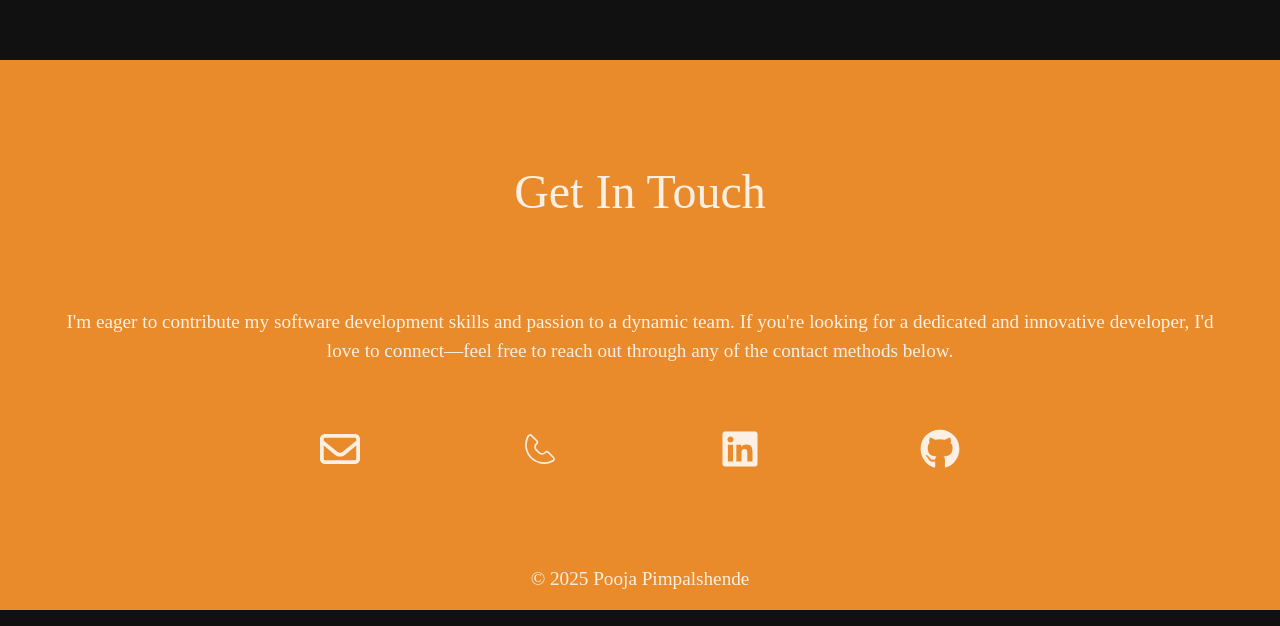
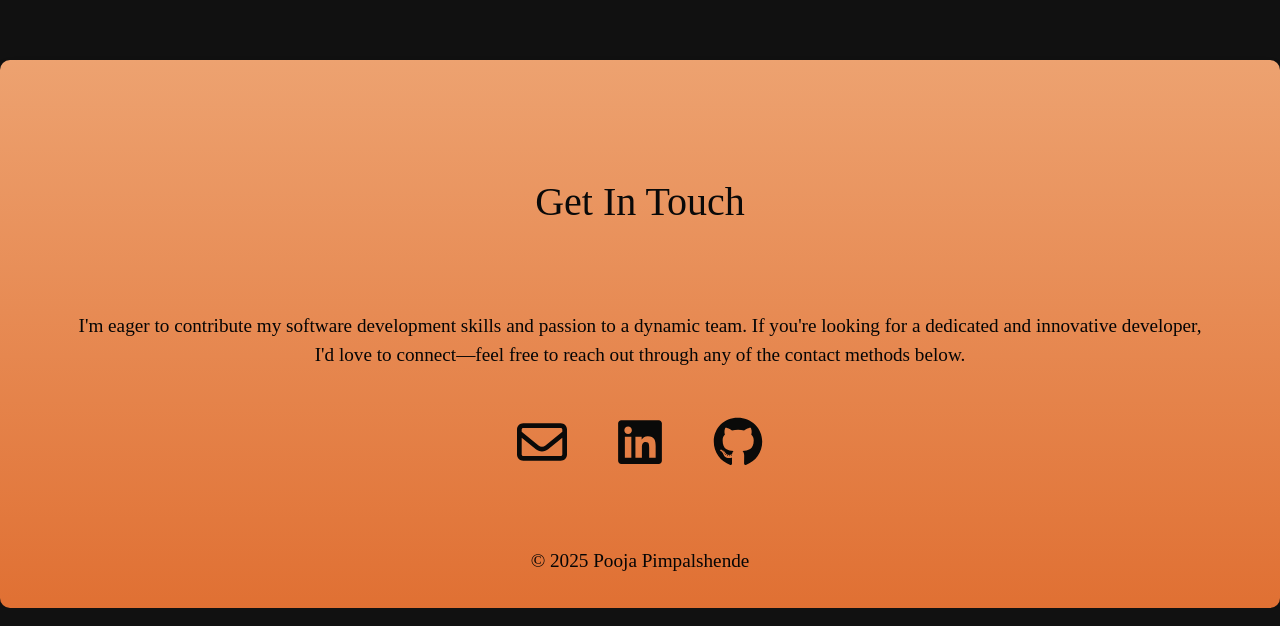
Before and after one commit to pooja-pimpalshende/portfolio, a React (Vite) app: page / in a window 1280 px wide. Shown: the part 3250-3876 px from the top of the page. Built offline with nearby package versions, Linux system fonts and the light colour scheme; a web font is replaced by a local one.

Commit message:
Update App, Contact, and Header components with improved navigation and styling

```diff
--- a/src/App.jsx
+++ b/src/App.jsx
@@ -1,40 +1,32 @@
 import "./App.css";
-import { Element } from "react-scroll";
+import { Element, scroller } from "react-scroll";
 import Home from "./components/Home";
 import About from "./components/About";
 import Experience from "./components/Experience";
 import Contact from "./components/Contact";
 import Header from "./components/Header/Header";
+import { useEffect, useState } from "react";
 
 function App() {
-  // const [active, setActive] = useState("home");
+  // eslint-disable-next-line no-unused-vars
+  const [active, setActive] = useState("home");
+
+  useEffect(() => {
+    scroller.scrollTo("home", {
+      duration: 800,
+      delay: 0,
+      smooth: "easeInOutQuart",
+      offset: -155,
+    });
+  }, []);
   return (
     <>
-      {/* <Header setActive={setActive} />
-      {active === "home" && (
-        <Element name="home">
-          <Home />
-        </Element>
-      )}
-      {active === "about" && (
-        <Element name="about">
-          <About />
-        </Element>
-      )}
-      {active === "experience" && (
-        <Element name="experience">
-          <Experience />
-        </Element>
-      )}
-      {active === "contact" && (
-        <Element name="contact">
-          <Contact />
-        </Element>
-      )} */}
-      <Header />
+      <Header setActive={setActive} />
+
       <Element name="home">
         <Home />
       </Element>
+
       <Element name="about">
         <About />
       </Element>
--- a/src/components/Contact.jsx
+++ b/src/components/Contact.jsx
@@ -1,23 +1,8 @@
 import { FaGithub, FaLinkedin } from "react-icons/fa";
 import styles from "./Contact.module.css";
 import { FaRegEnvelope } from "react-icons/fa6";
-import { CiPhone } from "react-icons/ci";
-import "react-toastify/dist/ReactToastify.css";
-import { useState } from "react";
 
 const Contact = () => {
-  const [tooltipVisible, setTooltipVisible] = useState(false);
-
-  const copyToClipboard = (text) => {
-    navigator.clipboard.writeText(text).then(
-      () => {
-        setTooltipVisible(true);
-        setTimeout(() => setTooltipVisible(false), 1000);
-      },
-      (err) => console.error("Could not copy text: ", err)
-    );
-  };
-
   return (
     <div className={styles.contactContainer}>
       <h2>Get In Touch</h2>
@@ -32,14 +17,6 @@ const Contact = () => {
           <a href="mailto:pooja.pimpalshende215@gmail.com">
             <FaRegEnvelope size={40} />
           </a>
-        </div>
-
-        <div
-          className={styles.contactIcon}
-          onClick={() => copyToClipboard("+47 41249551")}
-        >
-          <CiPhone size={40} />
-          {tooltipVisible && <span className={styles.tooltip}>Copied!</span>}
         </div>
 
         <div className={styles.contactIcon}>
--- a/src/components/Contact.module.css
+++ b/src/components/Contact.module.css
@@ -2,21 +2,31 @@
   display: flex;
   flex-direction: column;
   align-items: center;
-  padding: 1rem;
-  margin: 15rem 0 1rem 0;
-  background-color: #ea8b2b;
+  padding: 2rem;
+  margin: 15rem 0 0 0;
+  background: linear-gradient(to bottom, #eda270, #e07033);
+  border-radius: 10px;
+  box-shadow: 0 4px 8px rgba(0, 0, 0, 0.1);
 }
 
 .contactContainer h2 {
-  font-size: 3rem;
+  font-size: 2.5rem;
   margin: 5rem 3rem;
+  color: #090909;
+}
+
+.contactContainer p {
+  font-size: 1.2rem;
+  margin: 0 2.5rem;
+  text-align: center;
+  color: #050505;
 }
 
 .contactIcons {
   display: flex;
   justify-content: center;
-  gap: 10rem;
-  margin: 4rem;
+  gap: 3rem;
+  margin: 3rem 0;
 }
 
 .contactIcon {
@@ -25,33 +35,30 @@
   flex-direction: column;
   align-items: center;
   cursor: pointer;
+  transition: transform 0.3s, box-shadow 0.3s;
 }
 
-.contactContainer h3 {
-  margin-top: 1rem;
-  margin-bottom: 2rem;
-  cursor: pointer;
+.contactIcon:hover {
+  transform: translateY(-5px);
+  box-shadow: 0 4px 8px rgba(0, 0, 0, 0.2);
 }
 
-.contactContainer p {
-  font-size: 1.2rem;
-  margin: 0 2.5rem;
-  text-align: center;
+.contactIcon a {
+  color: #0a0a09;
+  text-decoration: none;
 }
 
-.copyright {
+.contactIcon a:hover {
+  color: #b74702;
+}
+
+.contactIcon svg {
+  width: 50px;
+  height: 50px;
+}
+
+.contactContainer .copyright {
   margin-top: 2rem;
   text-align: center;
+  color: #141414;
 }
-
-.tooltip {
-  position: absolute;
-  bottom: 50px;
-  background-color: #f5b54f;
-  color: #0f0e0e;
-  padding: 5px 10px;
-  border-radius: 5px;
-  font-size: 0.9rem;
-  white-space: nowrap;
-  opacity: 0.8;
-}
--- a/src/components/Header/Header.jsx
+++ b/src/components/Header/Header.jsx
@@ -5,10 +5,10 @@ import styles from "../Header/Header.module.css";
 const Header = () => {
   return (
     <div className={styles.header}>
-      <Link className={styles.link} to="home" smooth={true} offset={-80}>
+      <Link className={styles.link} to="home" smooth={true} offset={-160}>
         Home
       </Link>
-      <Link className={styles.link} to="about" smooth={true} offset={-100}>
+      <Link className={styles.link} to="about" smooth={true} offset={-150}>
         About
       </Link>
       <Link className={styles.link} to="experience" smooth={true} offset={-100}>
```
